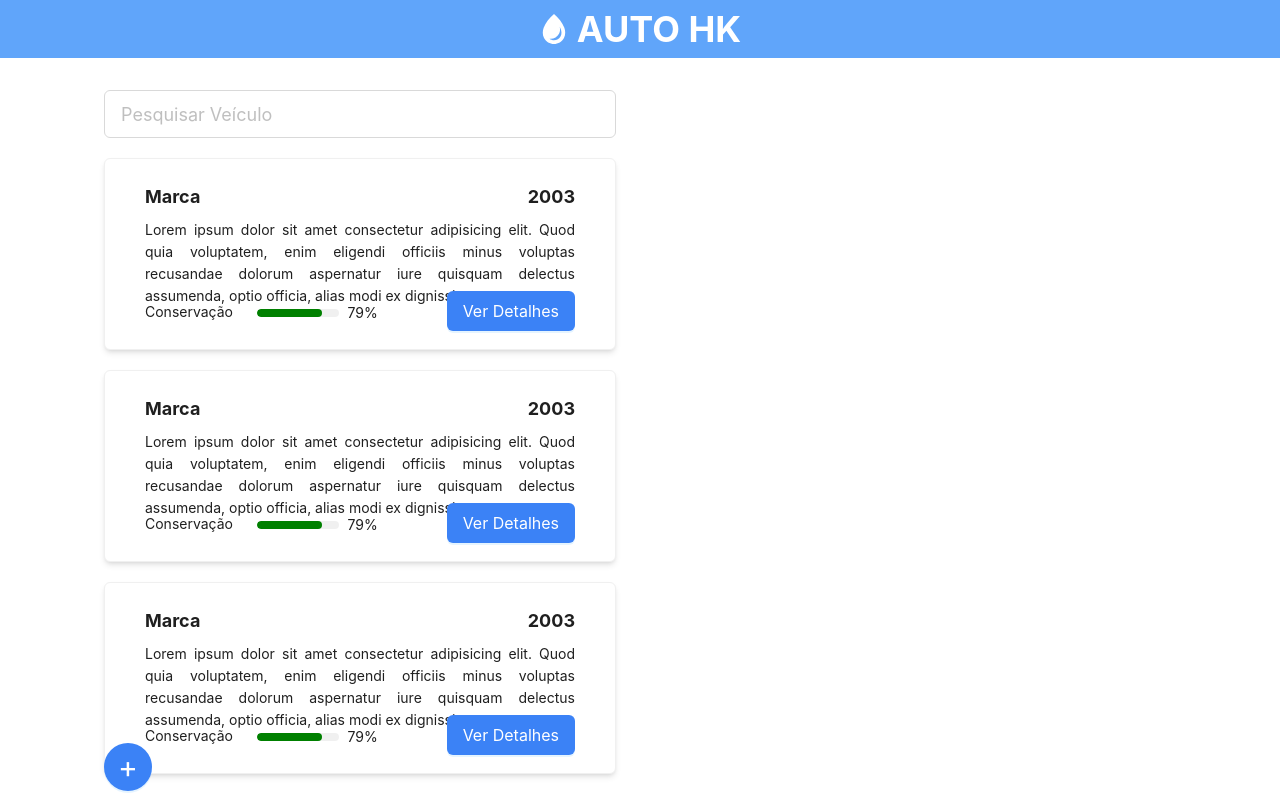
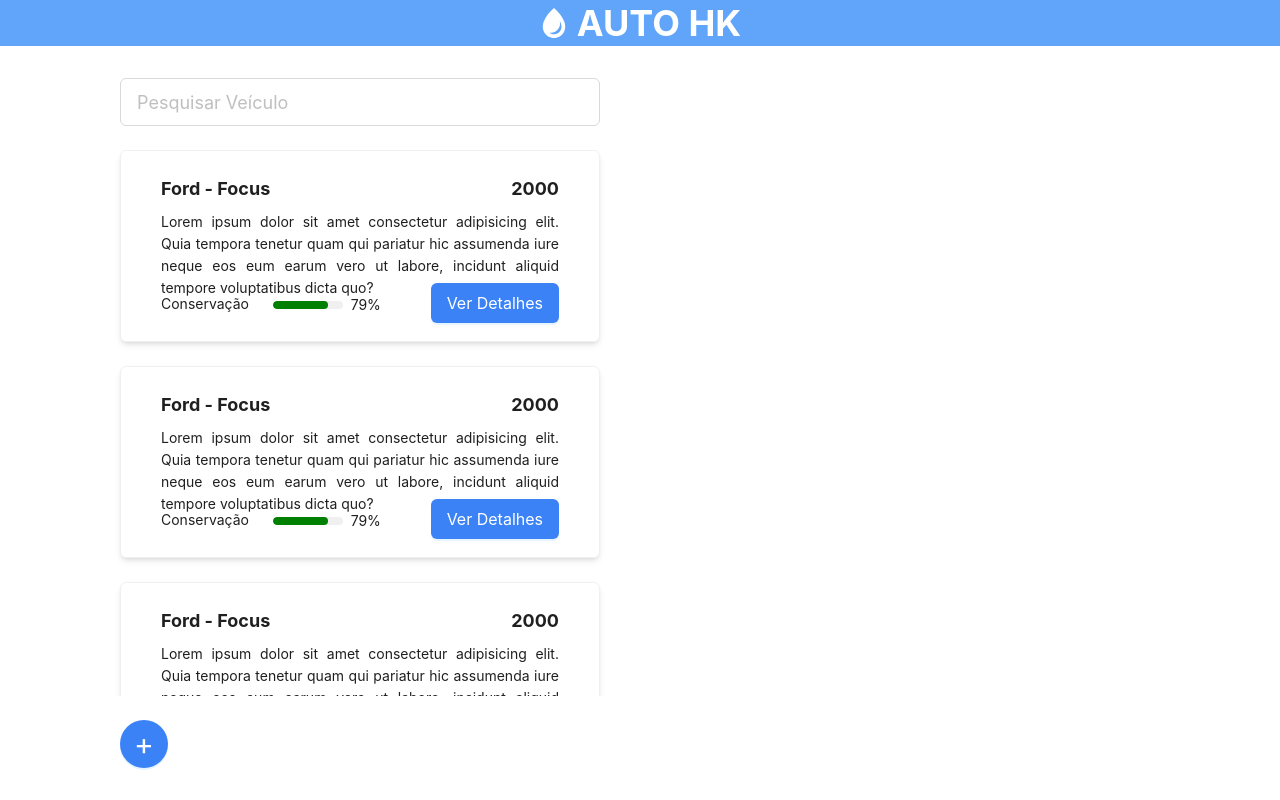
Before and after one commit to DiogoRodriguees/mini-projects, a React (Vite) app: page / in a window 1280 px wide. Built offline with nearby package versions, Linux system fonts and the light colour scheme.

Commit message:
:sparkles: add params

```diff
--- a/src/components/CardList/index.tsx
+++ b/src/components/CardList/index.tsx
@@ -1,5 +1,10 @@
+import { Flex } from "antd";
 import { CardListProps } from "../../helpers/types";
 
 export const CardList: React.FC<CardListProps> = ({ children }) => {
-    return <div className="h-5/6 overflow-y:scroll ">{children}</div>;
+    return (
+        <Flex vertical className="h-5/6 gap-6 px-4 overflow-y-scroll ">
+            {children}
+        </Flex>
+    );
 };
--- a/src/screens/home/CardDetail/index.tsx
+++ b/src/screens/home/CardDetail/index.tsx
@@ -1,6 +1,10 @@
-import { Card, Col, Flex, Progress, Typography } from "antd";
+import { Button, Card, Col, Flex, Progress, Typography } from "antd";
+import { CardDetailProps } from "../../../helpers/types";
 
-export const CardDetail = () => {
+export const CardDetail: React.FC<CardDetailProps> = ({
+    vehicle,
+    closeCard,
+}) => {
     const defineColor = (percent: number) => {
         if (percent < 25) return "red";
         if (percent < 50) return "orange";
@@ -9,38 +13,37 @@
     };
 
     return (
-        <Card className="bg-white h-5/6 w-full px-10 py-8 rounded-md shadow-md ">
+        <Card className="bg-white w-full px-10 py-8 flex flex-col justify-between rounded-md shadow-md ">
             <Col>
-                <Flex className="justify-start items-center">
+                <Flex className="justify-between items-center">
                     <Typography.Text className="text-4xl">
-                        Marca - 2003
+                        {vehicle.brand} - {vehicle.name}
+                    </Typography.Text>
+                    <Typography.Text className="text-4xl">
+                        Modelo: {vehicle.year}
                     </Typography.Text>
                 </Flex>
                 <Flex className="w-4/5 gap-2 my-10" vertical>
                     <Typography.Text>Conservação</Typography.Text>
                     <Progress
                         className="w-2/5"
-                        percent={79}
+                        percent={vehicle.consevation}
                         strokeColor={defineColor(79)}
                     />
                 </Flex>
-                <Flex>
+                <Flex className="max-h-64 h-32">
                     <Typography.Text className="text-justify">
-                        Lorem ipsum dolor sit amet consectetur adipisicing elit.
-                        Ullam provident quos saepe doloremque atque sint
-                        laudantium aliquam! Error debitis saepe, vero voluptatem
-                        illo distinctio molestiae cupiditate molestias
-                        perspiciatis velit perferendis. Lorem ipsum dolor sit
-                        amet consectetur adipisicing elit. Ullam provident quos
-                        saepe doloremque atque sint laudantium aliquam! Error
-                        debitis saepe, vero voluptatem illo distinctio molestiae
-                        cupiditate molestias perspiciatis velit perferendis.
-                        Lorem ipsum dolor sit amet consectetur adipisicing elit.
-                        Ullam provident quos saepe doloremque atque sint
-                        laudantium aliquam! Error debitis saepe, vero voluptatem
-                        illo distinctio molestiae cupiditate molestias
-                        perspiciatis velit perferendis.
+                        {vehicle.description}
                     </Typography.Text>
+                </Flex>
+                <Flex className="justify-end">
+                    <Button
+                        onClick={closeCard}
+                        className="h-12 w-32 my-4 bg-blue-500"
+                        type="primary"
+                    >
+                        Fechar
+                    </Button>
                 </Flex>
             </Col>
         </Card>
--- a/src/screens/home/CardVehicle/index.tsx
+++ b/src/screens/home/CardVehicle/index.tsx
@@ -1,7 +1,6 @@
 import { Button, Card, Flex, Progress, Typography } from "antd";
 import { CardComponentProps } from "../../../helpers/types";
 
-export function CardVehicle({ showCardDetails }: CardComponentProps) {
 const defineColor = (percent: number) => {
     if (percent < 25) return "red";
     if (percent < 50) return "orange";
@@ -9,24 +8,21 @@
     return "green";
 };
 
+export const CardVehicle: React.FC<CardComponentProps> = (props) => {
     return (
-        <Card className="bg-white h-48 w-9/10 my-5 px-4 rounded-md shadow-md ">
+        <Card className="bg-white h-48 w-9/10 px-4 rounded-md shadow-md ">
             <Flex vertical>
                 <Flex className="justify-between">
                     <Typography.Text className="font-bold text-lg">
-                        Marca
+                        {props.vehicle.brand} - {props.vehicle.name}
                     </Typography.Text>
                     <Typography.Text className="font-bold text-lg">
-                        2003
+                        {props.vehicle.year}
                     </Typography.Text>
                 </Flex>
                 <Flex>
                     <Typography.Text className="h-16  text-justify my-2">
-                        Lorem ipsum dolor sit amet consectetur adipisicing elit.
-                        Quod quia voluptatem, enim eligendi officiis minus
-                        voluptas recusandae dolorum aspernatur iure quisquam
-                        delectus assumenda, optio officia, alias modi ex
-                        dignissimos saepe.
+                        {props.vehicle.description}
                     </Typography.Text>
                 </Flex>
 
@@ -35,13 +31,13 @@
                         <Typography.Text>Conservação</Typography.Text>
                         <Progress
                             className="w-2/5"
-                            percent={79}
+                            percent={props.vehicle.consevation}
                             strokeColor={defineColor(79)}
                         />
                     </Flex>
                     <Button
                         type="primary"
-                        onClick={() => showCardDetails()}
+                        onClick={() => props.showCardDetails(props.vehicle)}
                         className="bg-blue-500 justify-end h-10 text-base"
                     >
                         Ver Detalhes
@@ -50,4 +46,4 @@
             </Flex>
         </Card>
     );
-}
+};
--- a/src/screens/home/List/index.tsx
+++ b/src/screens/home/List/index.tsx
@@ -12,8 +12,8 @@
     };
 
     return (
-        <>
-            <Flex className="justify-start gap-4">
+        <Flex vertical className="gap-6 h-full">
+            <Flex className="justify-start px-4">
                 <SearchGeneric />
 
                 <Modal
@@ -68,13 +68,17 @@
                 </Modal>
             </Flex>
             <CardList children={list} />
+
+            <Flex className="justify-start ml-4 ">
                 <Button
-                className="h-12 w-12 rounded-full text-3xl flex justify-center items-center bg-blue-500"
+                    className="bg-blue-500 h-12 w-12 text-3xl"
+                    shape="circle"
                     type="primary"
                     onClick={() => setActiveModal(!activeModal)}
                 >
                     +
                 </Button>
-        </>
+            </Flex>
+        </Flex>
     );
 };
--- a/src/screens/home/index.tsx
+++ b/src/screens/home/index.tsx
@@ -1,21 +1,67 @@
 import { Col, Flex } from "antd";
 import { useState } from "react";
 import { Header } from "../../components/Header";
+import { VehicleProps } from "../../helpers/types";
 import { CardDetail } from "./CardDetail";
 import { CardVehicle } from "./CardVehicle";
 import { List } from "./List";
 
+const vehicleExample: VehicleProps = {
+    description:
+        "Lorem ipsum dolor sit amet consectetur adipisicing elit. Quia tempora tenetur quam qui pariatur hic assumenda iure neque eos eum earum vero ut labore, incidunt aliquid tempore voluptatibus dicta quo?",
+    name: "Focus",
+    brand: "Ford",
+    year: 2000,
+    consevation: 79,
+};
+
+const vehicleExampleEmpity: VehicleProps = {
+    description: "",
+    name: "",
+    brand: "",
+    year: 0,
+    consevation: 0,
+};
+
 export const Home: React.FC = () => {
     const [cardDetail, setCardDetail] = useState(false);
+    const [vehicleDetail, setVehicle] =
+        useState<VehicleProps>(vehicleExampleEmpity);
 
-    const setCardDetailView = () => {
-        setCardDetail(!cardDetail);
+    const closeCardDetail = () => {
+        setCardDetail(false);
+    };
+
+    const setCardDetailView = (vechicle: VehicleProps) => {
+        setVehicle(vechicle);
+        setCardDetail(true);
     };
 
     const cardListExample = [
-        <CardVehicle showCardDetails={() => setCardDetailView()} />,
-        <CardVehicle showCardDetails={() => setCardDetailView()} />,
-        <CardVehicle showCardDetails={() => setCardDetailView()} />,
+        <CardVehicle
+            vehicle={vehicleExample}
+            showCardDetails={(vehicleParam: VehicleProps) =>
+                setCardDetailView(vehicleParam)
+            }
+        />,
+        <CardVehicle
+            vehicle={vehicleExample}
+            showCardDetails={(vehicleParam: VehicleProps) =>
+                setCardDetailView(vehicleParam)
+            }
+        />,
+        <CardVehicle
+            vehicle={vehicleExample}
+            showCardDetails={(vehicleParam: VehicleProps) =>
+                setCardDetailView(vehicleParam)
+            }
+        />,
+        <CardVehicle
+            vehicle={vehicleExample}
+            showCardDetails={(vehicleParam: VehicleProps) =>
+                setCardDetailView(vehicleParam)
+            }
+        />,
     ];
     return (
         <>
@@ -25,8 +71,14 @@
                     <Col className="w-1/2 py-8 px-6 h-full">
                         <List list={cardListExample} />
                     </Col>
+
                     <Col className="w-1/2 h-full py-8 px-6">
-                        {cardDetail && <CardDetail />}
+                        {cardDetail && (
+                            <CardDetail
+                                vehicle={vehicleDetail}
+                                closeCard={closeCardDetail}
+                            />
+                        )}
                     </Col>
                 </Flex>
             </div>
```
Also changed, not shown: src/helpers/types.ts (+15 -1 lines). Lines whose indentation alone changed are shown as unchanged.
